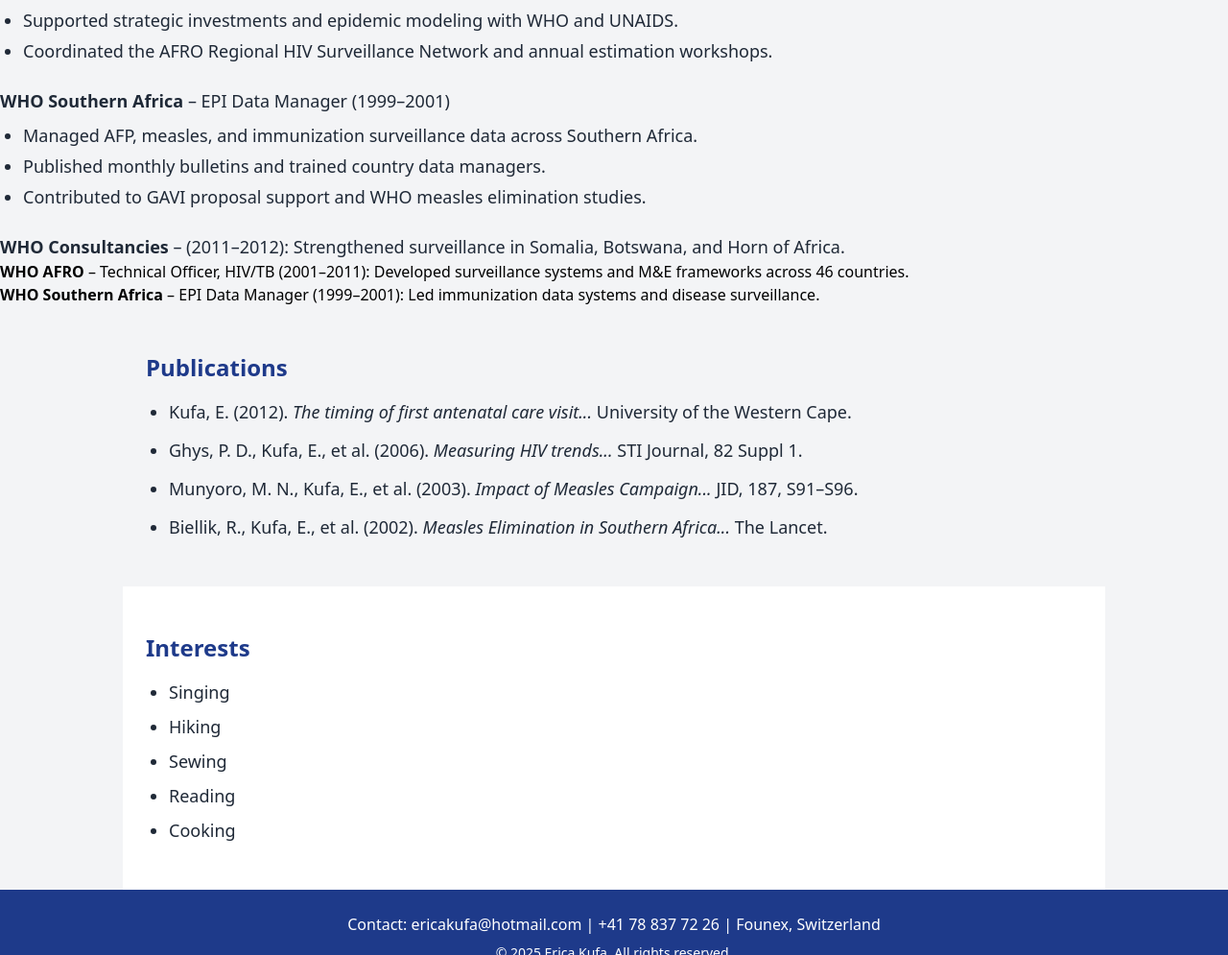
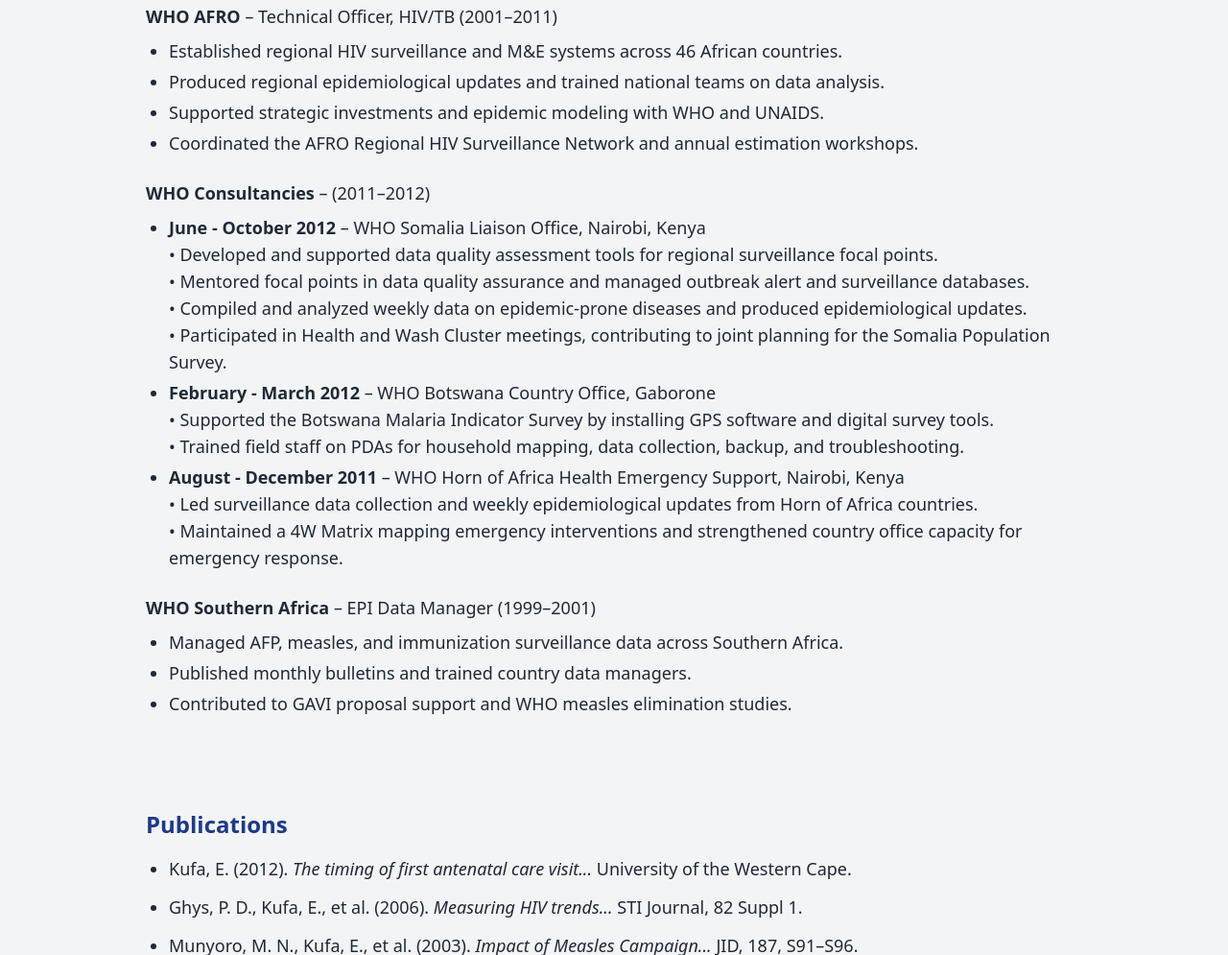
Before and after one commit to ericakufa/my_website, a plain HTML site: page index.html in a window 1280 px wide. Shown: the part 1073-2068 px from the top of the page at 96% size. Drawn offline with nearby package versions, Linux system fonts and the light colour scheme.

Commit message:
Update index.html

```diff
--- a/index.html
+++ b/index.html
@@ -54,8 +54,8 @@
   </section>
 
 <!-- Experience -->
-
-
+<section id="experience" class="py-12 px-6 max-w-5xl mx-auto">
+  <h2 class="text-2xl font-semibold text-blue-900 mb-4">Experience</h2>
   <div class="space-y-6 text-lg text-gray-800">
     <div>
       <strong>The Global Fund</strong> – Associate Specialist (2012–Present)
@@ -76,6 +76,29 @@
       </ul>
     </div>
 <div>
+  <strong>WHO Consultancies</strong> – (2011–2012)
+  <ul class="list-disc pl-6 mt-2 space-y-1">
+    <li>
+      <strong>June - October 2012</strong> – WHO Somalia Liaison Office, Nairobi, Kenya<br>
+      • Developed and supported data quality assessment tools for regional surveillance focal points.<br>
+      • Mentored focal points in data quality assurance and managed outbreak alert and surveillance databases.<br>
+      • Compiled and analyzed weekly data on epidemic-prone diseases and produced epidemiological updates.<br>
+      • Participated in Health and Wash Cluster meetings, contributing to joint planning for the Somalia Population Survey.
+    </li>
+    <li>
+      <strong>February - March 2012</strong> – WHO Botswana Country Office, Gaborone<br>
+      • Supported the Botswana Malaria Indicator Survey by installing GPS software and digital survey tools.<br>
+      • Trained field staff on PDAs for household mapping, data collection, backup, and troubleshooting.
+    </li>
+    <li>
+      <strong>August - December 2011</strong> – WHO Horn of Africa Health Emergency Support, Nairobi, Kenya<br>
+      • Led surveillance data collection and weekly epidemiological updates from Horn of Africa countries.<br>
+      • Maintained a 4W Matrix mapping emergency interventions and strengthened country office capacity for emergency response.
+    </li>
+  </ul>
+</div>
+
+<div>
   <strong>WHO Southern Africa</strong> – EPI Data Manager (1999–2001)
   <ul class="list-disc pl-6 mt-2 space-y-1">
     <li>Managed AFP, measles, and immunization surveillance data across Southern Africa.</li>
@@ -83,19 +106,9 @@
     <li>Contributed to GAVI proposal support and WHO measles elimination studies.</li>
   </ul>
 </div>
-  <div>
-    <strong>WHO Consultancies</strong> – (2011–2012): Strengthened surveillance in Somalia, Botswana, and Horn of Africa.
-  </div>
-</div>
-      <div>
-        <strong>WHO AFRO</strong> – Technical Officer, HIV/TB (2001–2011): Developed surveillance systems and M&E frameworks across 46 countries.
-      </div>
-      <div>
-        <strong>WHO Southern Africa</strong> – EPI Data Manager (1999–2001): Led immunization data systems and disease surveillance.
-      </div>
-
   </div>
 </section>
+
 
   <!-- Publications -->
   <section id="publications" class="py-12 px-6 max-w-5xl mx-auto">
```
Lines whose indentation alone changed are shown as unchanged.
